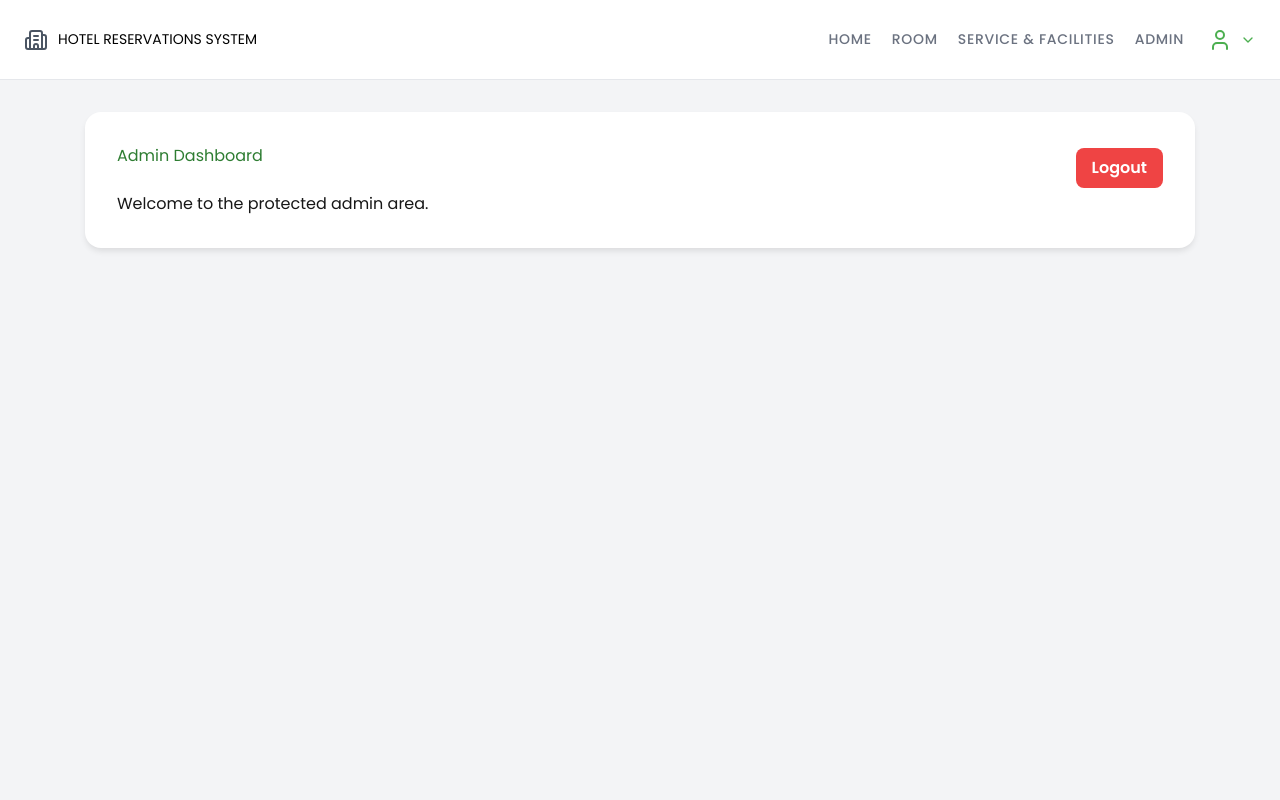
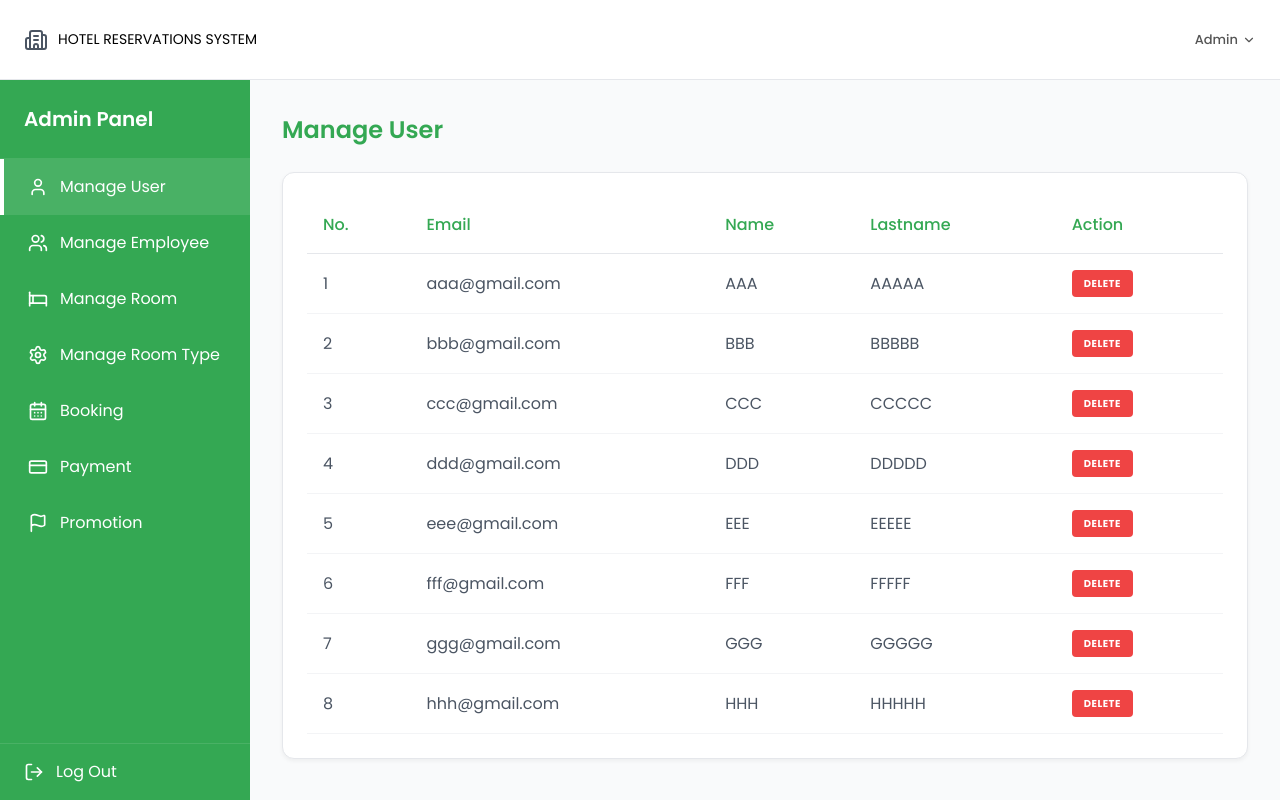
Before and after one commit to mamint007/Hotel-Booking, a Next.js app in the folder apps/hotel-app/: page /admin/dashboard in a window 1280 px wide. Built offline with nearby package versions, Linux system fonts and the light colour scheme; sample sign-in values are in the browser's storage.

Commit message:
Add Layout Admin Page

```diff
--- /dev/null
+++ b/apps/hotel-app/src/components/AdminLayout.tsx
@@ -0,0 +1,187 @@
+
+import React, { ReactNode } from "react";
+import styled from "styled-components";
+import {
+    User,
+    Users,
+    Bed,
+    Settings,
+    CalendarDays,
+    CreditCard,
+    Flag,
+    LogOut,
+    LayoutDashboard
+} from "lucide-react";
+import Head from "next/head";
+import { useRouter } from "next/router";
+import Navbar from "./Navbar";
+
+// Styled Components
+const LayoutWrapper = styled.div`
+  display: flex;
+  min-height: 100vh;
+  background-color: #f9fafb;
+  padding-top: 80px;
+`;
+
+const Sidebar = styled.aside`
+  width: 250px;
+  background-color: #34a853; /* Match the green in the image */
+  color: white;
+  display: flex;
+  flex-direction: column;
+  flex-shrink: 0;
+`;
+
+const SidebarHeader = styled.div`
+  padding: 24px;
+  font-size: 20px;
+  font-weight: 600;
+  border-bottom: 1px solid rgba(255, 255, 255, 0.1);
+`;
+
+const NavList = styled.ul`
+  list-style: none;
+  padding: 0;
+  margin: 0;
+  flex: 1;
+  display: flex;
+  flex-direction: column;
+`;
+
+const NavItem = styled.li<{ active?: boolean }>`
+  padding: 16px 24px;
+  display: flex;
+  align-items: center;
+  gap: 12px;
+  cursor: pointer;
+  transition: background-color 0.2s;
+  background-color: ${props => props.active ? 'rgba(255, 255, 255, 0.1)' : 'transparent'};
+  border-left: 4px solid ${props => props.active ? 'white' : 'transparent'};
+
+  &:hover {
+    background-color: rgba(255, 255, 255, 0.1);
+  }
+`;
+
+const NavText = styled.span`
+  font-size: 16px;
+`;
+
+const LogoutButton = styled.button`
+  margin-top: auto;
+  padding: 16px 24px;
+  background: none;
+  border: none;
+  color: white;
+  display: flex;
+  align-items: center;
+  gap: 12px;
+  cursor: pointer;
+  width: 100%;
+  text-align: left;
+  border-top: 1px solid rgba(255, 255, 255, 0.1);
+
+  &:hover {
+    background-color: rgba(255, 255, 255, 0.1);
+  }
+`;
+
+const MainContent = styled.main`
+  flex: 1;
+  display: flex;
+  flex-direction: column;
+`;
+
+const TopHeader = styled.header`
+  height: 64px;
+  background-color: white;
+  display: flex;
+  align-items: center;
+  justify-content: space-between;
+  padding: 0 32px;
+  box-shadow: 0 1px 2px rgba(0, 0, 0, 0.05);
+`;
+
+const HeaderTitle = styled.div`
+  display: flex;
+  align-items: center;
+  gap: 12px;
+  font-size: 14px;
+  color: #666;
+  font-weight: 500;
+`;
+
+const AdminProfile = styled.div`
+  display: flex;
+  align-items: center;
+  gap: 8px;
+  font-size: 14px;
+  color: #666;
+  cursor: pointer;
+`;
+
+const ContentBody = styled.div`
+  padding: 32px;
+  overflow-y: auto;
+`;
+
+interface AdminLayoutProps {
+    children: ReactNode;
+    activeMenu?: string;
+    title?: string;
+}
+
+const AdminLayout: React.FC<AdminLayoutProps> = ({ children, activeMenu = 'Manage User', title = 'Hotel Admin' }) => {
+    const router = useRouter();
+
+    const handleLogout = () => {
+        localStorage.removeItem('admin_token');
+        router.push('/admin/login');
+    };
+
+    const menuItems = [
+        { name: 'Manage User', icon: User, path: '/admin/dashboard' },
+        { name: 'Manage Employee', icon: Users, path: '/admin/employee' },
+        { name: 'Manage Room', icon: Bed, path: '/admin/room' },
+        { name: 'Manage Room Type', icon: Settings, path: '/admin/room-type' }, // Settings icon as placeholder for complex icon
+        { name: 'Booking', icon: CalendarDays, path: '/admin/booking' },
+        { name: 'Payment', icon: CreditCard, path: '/admin/payment' },
+        { name: 'Promotion', icon: Flag, path: '/admin/promotion' },
+    ];
+
+    return (
+        <LayoutWrapper>
+            <Head>
+                <title>{title}</title>
+            </Head>
+            <Navbar />
+            <Sidebar>
+                <SidebarHeader>Admin Panel</SidebarHeader>
+                <NavList>
+                    {menuItems.map((item) => (
+                        <NavItem
+                            key={item.name}
+                            active={activeMenu === item.name}
+                            onClick={() => router.push(item.path)}
+                        >
+                            <item.icon size={20} />
+                            <NavText>{item.name}</NavText>
+                        </NavItem>
+                    ))}
+                </NavList>
+                <LogoutButton onClick={handleLogout}>
+                    <LogOut size={20} />
+                    Log Out
+                </LogoutButton>
+            </Sidebar>
+            <MainContent>
+                <ContentBody>
+                    {children}
+                </ContentBody>
+            </MainContent>
+        </LayoutWrapper>
+    );
+};
+
+export default AdminLayout;
--- a/apps/hotel-app/src/components/Navbar.tsx
+++ b/apps/hotel-app/src/components/Navbar.tsx
@@ -1,6 +1,6 @@
 import styled from "styled-components";
 //import { Container, Row, Col } from "react-grid-system";
-import { Building2, User, ChevronDown } from "lucide-react";
+import { Building2, User, ChevronDown, LayoutDashboard, LogOut } from "lucide-react";
 import Link from "next/link";
 import { useEffect, useState } from "react";
 import { useRouter } from "next/router";
@@ -84,23 +84,48 @@ const UserProfile = styled.div`
   }
 `;
 
+const AdminProfile = styled.div`
+  display: flex;
+  align-items: center;
+  gap: 12px;
+`;
+
+const AdminBadge = styled.span`
+  background-color: #e8f5e9;
+  color: #2e7d32;
+  font-size: 12px;
+  padding: 4px 8px;
+  border-radius: 12px;
+  font-weight: 600;
+`;
+
 export default function Navbar() {
   const [isLoggedIn, setIsLoggedIn] = useState(false);
+  const [isAdmin, setIsAdmin] = useState(false);
   const [mounted, setMounted] = useState(false);
   const router = useRouter();
 
   useEffect(() => {
     const token = localStorage.getItem("token");
+    const adminToken = localStorage.getItem("admin_token");
 
     setIsLoggedIn(!!token);
+    setIsAdmin(!!adminToken);
     setMounted(true);
   }, []);
 
   if (!mounted) return null;
+
   const handleLogout = () => {
     localStorage.removeItem('token');
     setIsLoggedIn(false);
     router.push('/signin');
+  };
+
+  const handleAdminLogout = () => {
+    localStorage.removeItem('admin_token');
+    setIsAdmin(false);
+    router.push('/admin/login');
   };
 
   return (
@@ -118,15 +143,25 @@ export default function Navbar() {
 
         {/* RIGHT SIDE */}
         <RightGroup>
+          {!isAdmin && (
             <NavMenu>
               <NavLink href="/">HOME</NavLink>
               <NavLink href="#">ROOM</NavLink>
               <NavLink href="#">SERVICE & FACILITIES</NavLink>
               <NavLink href="/admin/login">ADMIN</NavLink>
             </NavMenu>
+          )}
 
           <ActionGroup>
-            {isLoggedIn ? (
+            {isAdmin ? (
+              <div
+                onClick={handleAdminLogout}
+                style={{ display: 'flex', alignItems: 'center', gap: 4, cursor: 'pointer', color: '#555' }}
+              >
+                <span style={{ fontSize: 13, fontWeight: 500 }}>Admin</span>
+                <ChevronDown size={14} />
+              </div>
+            ) : isLoggedIn ? (
               <UserProfile onClick={handleLogout}>
                 <User size={24} />
                 <ChevronDown size={16} />
--- a/apps/hotel-app/src/pages/admin/dashboard.tsx
+++ b/apps/hotel-app/src/pages/admin/dashboard.tsx
@@ -1,71 +1,114 @@
-import Head from "next/head";
+import React, { useState } from 'react';
 import styled from "styled-components";
-import { Container } from "react-grid-system";
-import Navbar from "../../components/Navbar";
 import AdminAuthGuard from "../../components/AdminAuthGuard";
-import { useRouter } from "next/router";
+import AdminLayout from "../../components/AdminLayout";
 
-const PageWrapper = styled.div`
-  min-height: 100vh;
-  background-color: #f3f4f6;
-  padding-top: 80px;
+// Styled components for the specific page content
+const PageHeader = styled.h2`
+  font-size: 24px;
+  color: #34a853; /* Match theme color */
+  margin-bottom: 24px;
+  font-weight: 600;
 `;
 
-const DashboardCard = styled.div`
+const Card = styled.div`
   background: white;
-  border-radius: 16px;
-  padding: 32px;
-  box-shadow: 0 4px 6px -1px rgba(0, 0, 0, 0.1);
-  margin-top: 32px;
+  border-radius: 12px;
+  padding: 24px;
+  box-shadow: 0 2px 4px rgba(0,0,0,0.05);
+  border: 1px solid #e5e7eb;
 `;
 
-const Title = styled.h1`
-  color: #2E7D32;
-  margin-bottom: 24px;
+const Table = styled.table`
+  width: 100%;
+  border-collapse: collapse;
 `;
 
-const LogoutButton = styled.button`
-  padding: 8px 16px;
+const Th = styled.th`
+  text-align: left;
+  padding: 16px;
+  color: #34a853;
+  font-weight: 500;
+  border-bottom: 1px solid #e5e7eb;
+`;
+
+const Td = styled.td`
+  padding: 16px;
+  border-bottom: 1px solid #f3f4f6;
+  color: #4b5563;
+`;
+
+const DeleteButton = styled.button`
   background-color: #ef4444;
   color: white;
   border: none;
-  border-radius: 8px;
+  border-radius: 4px;
+  padding: 6px 12px;
+  font-size: 10px;
+  font-weight: 700;
+  text-transform: uppercase;
   cursor: pointer;
-  font-weight: 600;
+  letter-spacing: 0.5px;
 
   &:hover {
     background-color: #dc2626;
   }
 `;
 
+// Mock Data
+const MOCK_USERS = [
+    { id: 1, email: 'aaa@gmail.com', name: 'AAA', lastname: 'AAAAA' },
+    { id: 2, email: 'bbb@gmail.com', name: 'BBB', lastname: 'BBBBB' },
+    { id: 3, email: 'ccc@gmail.com', name: 'CCC', lastname: 'CCCCC' },
+    { id: 4, email: 'ddd@gmail.com', name: 'DDD', lastname: 'DDDDD' },
+    { id: 5, email: 'eee@gmail.com', name: 'EEE', lastname: 'EEEEE' },
+    { id: 6, email: 'fff@gmail.com', name: 'FFF', lastname: 'FFFFF' },
+    { id: 7, email: 'ggg@gmail.com', name: 'GGG', lastname: 'GGGGG' },
+    { id: 8, email: 'hhh@gmail.com', name: 'HHH', lastname: 'HHHHH' },
+];
+
 export default function AdminDashboard() {
-    const router = useRouter();
+    const [users, setUsers] = useState(MOCK_USERS);
 
-    const handleLogout = () => {
-        localStorage.removeItem('admin_token');
-        router.push('/admin/login');
+    const handleDelete = (id: number) => {
+        if (confirm('Are you sure you want to delete this user?')) {
+            setUsers(users.filter(user => user.id !== id));
+        }
     };
 
     return (
         <AdminAuthGuard>
-            <Head>
-                <title>Admin Dashboard</title>
-            </Head>
-            <Navbar />
-            {/* Note: Navbar might show 'Sign In' for user because we use admin_token.
-          You might want a specific AdminNavbar later. */}
-
-            <PageWrapper>
-                <Container>
-                    <DashboardCard>
-                        <div style={{ display: 'flex', justifyContent: 'space-between', alignItems: 'center' }}>
-                            <Title>Admin Dashboard</Title>
-                            <LogoutButton onClick={handleLogout}>Logout</LogoutButton>
-                        </div>
-                        <p>Welcome to the protected admin area.</p>
-                    </DashboardCard>
-                </Container>
-            </PageWrapper>
+            <AdminLayout activeMenu="Manage User" title="Admin - Manage User">
+                <PageHeader>Manage User</PageHeader>
+                <Card>
+                    <Table>
+                        <thead>
+                            <tr>
+                                <Th>No.</Th>
+                                <Th>Email</Th>
+                                <Th>Name</Th>
+                                <Th>Lastname</Th>
+                                <Th>Action</Th>
+                            </tr>
+                        </thead>
+                        <tbody>
+                            {users.map((user, index) => (
+                                <tr key={user.id}>
+                                    <Td>{index + 1}</Td>
+                                    <Td>{user.email}</Td>
+                                    <Td>{user.name}</Td>
+                                    <Td>{user.lastname}</Td>
+                                    <Td>
+                                        <DeleteButton onClick={() => handleDelete(user.id)}>
+                                            DELETE
+                                        </DeleteButton>
+                                    </Td>
+                                </tr>
+                            ))}
+                        </tbody>
+                    </Table>
+                </Card>
+            </AdminLayout>
         </AdminAuthGuard>
     );
 }
--- a/packages/database/src/seeders/20260125154417-demo-employee.ts
+++ b/packages/database/src/seeders/20260125154417-demo-employee.ts
@@ -9,7 +9,7 @@ export async function up(queryInterface: QueryInterface) {
             emp_sex: 'M',
             emp_tel: '0830329145',
             emp_email: 'yelaysong15@gmail.com',
-            emp_password: '140974salaya', // Note: Ideally this should be hashed, but using raw as per image/request
+            emp_password: '140974saiaye', // Note: Ideally this should be hashed, but using raw as per image/request
             role_id: 'R01'
         }
     ]);
```
Lines whose indentation alone changed are shown as unchanged.
